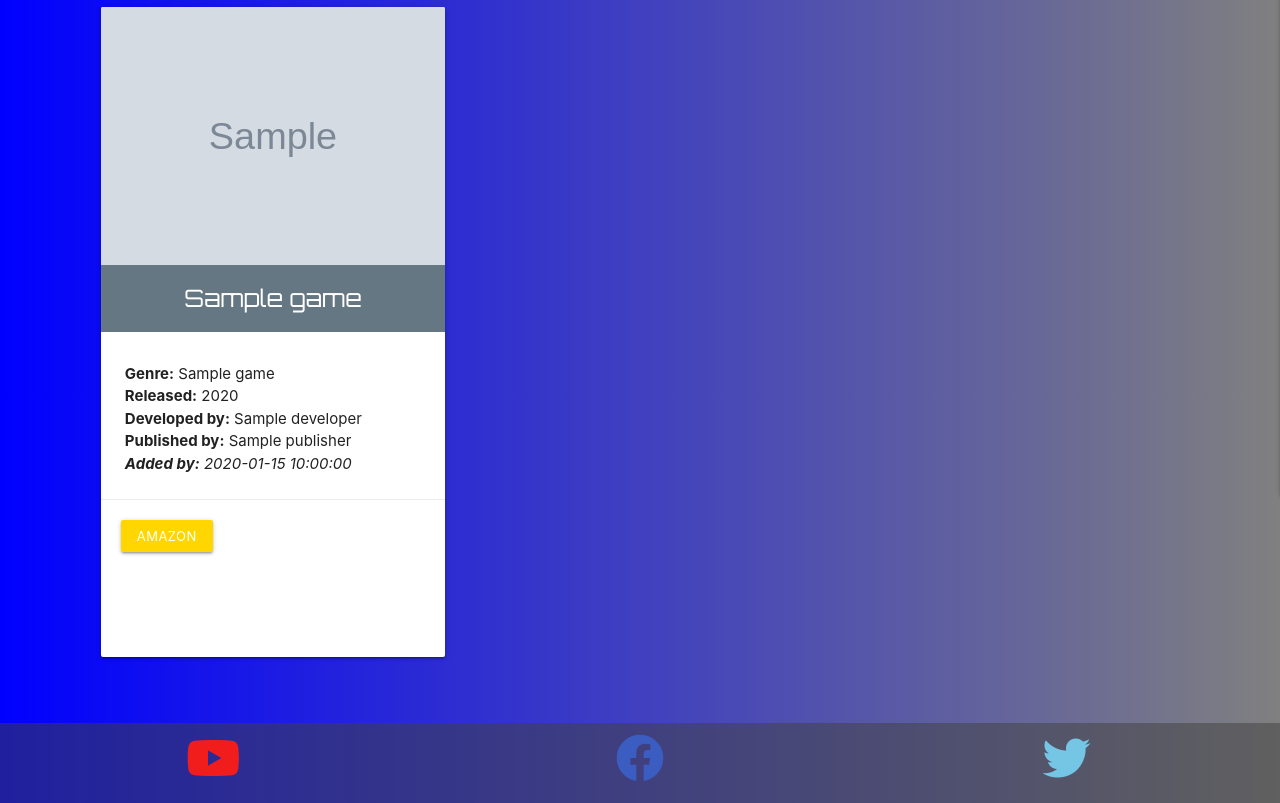
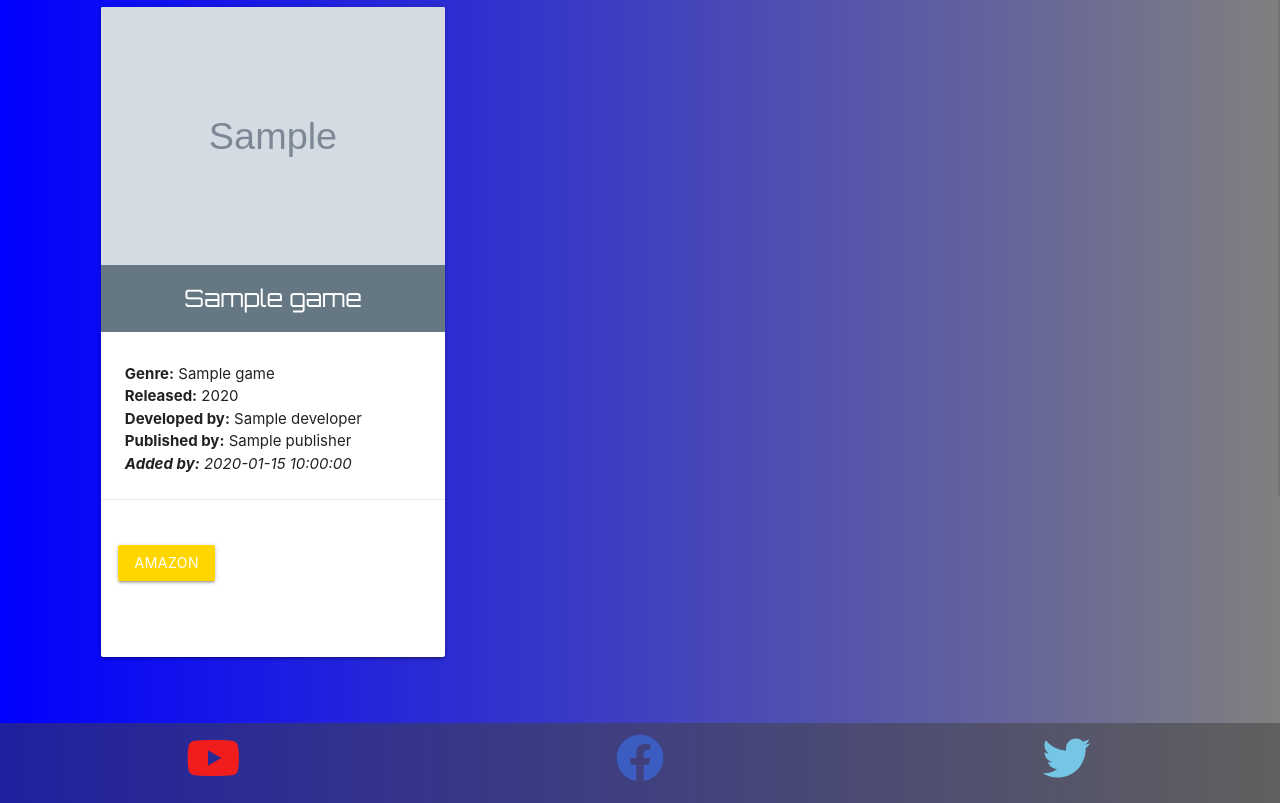
Before and after one commit to dvcoffey/ps-classics, a Flask app: page /games in a window 1280 px wide. Shown: the part 365-1168 px from the top of the page. Run offline with Flask 2, Linux system fonts and the light colour scheme; grey boxes marked "Sample" are stand-in pictures; a database or web service that is not in the repository returns one stand-in record (values such as "Sample title"); some libraries are stand-ins or nearby versions.

Commit message:
add comments to app.py code

```diff
--- a/app.py
+++ b/app.py
@@ -21,6 +21,12 @@ mongo = PyMongo(app)
 @app.route("/")
 @app.route("/index")
 def index():
+    """
+    List items by most recently added to database
+    List items by most page views
+    List genres to browse by genre
+    Return index.html
+    """
     recents = list(mongo.db.games.find().sort("time_stamp", -1).limit(6))
     views = list(mongo.db.games.find().sort("page_views", -1).limit(6))
     genres = list(mongo.db.genres.find().sort("genre_name", 1))
@@ -30,6 +36,11 @@ def index():
 
 @app.route("/games")
 def games():
+    """
+    Find games with search query if field has value
+    Else find all games
+    Return games.html
+    """
     query = request.args.get("query")
     if query:
         games = mongo.db.games.find(({"$text": {"$search": query}}))
@@ -38,24 +49,33 @@ def games():
     return render_template("games.html", games=games)
 
 
+@app.route("/search", methods=["GET", "POST"])
+def search():
+    '''
+    Get query by form input
+    Find games by matching query
+    Return games.html
+    '''
+    query = request.form.get("query")
+    games = mongo.db.games.find(({"$text": {"$search": query}}))
+    return render_template("games.html", games=games)
+
+
 @app.route("/details/<game_id>")
 def details(game_id):
-    '''Open game details'''
+    '''
+    Find game by game_id
+    Return game-details.html
+    '''
     game = mongo.db.games.find_one({"_id": ObjectId(game_id)})
     mongo.db.games.update(
         {"_id": ObjectId(game_id)}, {'$inc': {'page_views': +1}})
     return render_template("game-details.html", game=game)
 
 
-@app.route("/search", methods=["GET", "POST"])
-def search():
-    query = request.form.get("query")
-    games = mongo.db.games.find(({"$text": {"$search": query}}))
-    return render_template("games.html", games=games)
-
-
 @app.route("/register", methods=["GET", "POST"])
 def register():
+    # register new user to database
     if request.method == "POST":
         # check if username already exists in database
         existing_user = mongo.db.users.find_one(
@@ -75,12 +95,17 @@ def register():
         session["user"] = request.form.get("username").lower()
         flash("Registration Succesful!")
         return redirect(url_for("profile", username=session["user"]))
+
+    # If user already exists
     return render_template("register.html")
 
 
 @app.route("/login", methods=["GET", "POST"])
 def login():
+
+    # log in existing user
     if request.method == "POST":
+
         # check if username exists in db
         existing_user = mongo.db.users.find_one(
             {"username": request.form.get("username").lower()})
@@ -113,6 +138,10 @@ def profile(username):
     username = mongo.db.users.find_one(
         {"username": session["user"]})["username"]
 
+    '''
+    list games added to database by user
+    return profile.html
+    '''
     if session["user"]:
         games = list(mongo.db.games.find(
             {"added_by": session["user"]}).sort("time_stamp", -1))
@@ -131,7 +160,13 @@ def logout():
 
 @app.route("/add_game", methods=["GET", "POST"])
 def add_game():
+    '''
+    request input fields from form data
+    add new game to the database
+    return games.html
+    '''
     if request.method == "POST":
+        # time_stamp stores datetime to a string to by used by database
         time_stamp = str(datetime.now())
         game = {
             "game_name": request.form.get("game_name"),
@@ -148,12 +183,18 @@ def add_game():
         flash("Game Added To Database")
         return redirect(url_for("games"))
 
+    # retrieves genres for dropdown selector
     genres = mongo.db.genres.find().sort("genre_name", 1)
     return render_template("add-game.html", genres=genres)
 
 
 @app.route("/edit_game/<game_id>", methods=["GET", "POST"])
 def edit_game(game_id):
+    '''
+    request input fields from form data
+    update an existing game in the database
+    return games.html
+    '''
     if request.method == "POST":
         edit = {
             "game_name": request.form.get("game_name"),
@@ -168,7 +209,9 @@ def edit_game(game_id):
         mongo.db.games.update({"_id": ObjectId(game_id)}, edit)
         flash("Game Edited")
 
+    # find game by ObjectId
     game = mongo.db.games.find_one({"_id": ObjectId(game_id)})
+    # retrieves genres for dropdown selector
     genres = mongo.db.genres.find().sort("genre_name", 1)
     return render_template("edit-game.html", game=game, genres=genres)
 
@@ -182,12 +225,21 @@ def delete_game(game_id):
 
 @app.route("/genres")
 def genres():
+    '''
+    retrieve list of genres in database
+    return genres.html
+    '''
     genres = list(mongo.db.genres.find().sort("genre_name", 1))
     return render_template("genres.html", genres=genres)
 
 
 @app.route("/add_genre", methods=["GET", "POST"])
 def add_genre():
+    '''
+    request input fields from form data
+    add new genre to the database
+    return add-genre.html
+    '''
     if request.method == "POST":
         genre = {
             "genre_name": request.form.get("genre_name")
@@ -196,11 +248,17 @@ def add_genre():
         flash("Genre Added Succesfully")
         return redirect(url_for("genres"))
 
+    # if form input is cancelled
     return render_template("add-genre.html")
 
 
 @app.route("/edit_genre/<genre_id>", methods=["GET", "POST"])
 def edit_genre(genre_id):
+    '''
+    request input fields from form data
+    update an existing genre in the database
+    return genres.html
+    '''
     if request.method == "POST":
         edit = {
             "genre_name": request.form.get("genre_name")
@@ -209,6 +267,7 @@ def edit_genre(genre_id):
         flash("Genre Successfully Updated")
         return redirect(url_for("genres"))
 
+    # if form input is cancelled
     genre = mongo.db.genres.find_one({"_id": ObjectId(genre_id)})
     return render_template("edit-genre.html", genre=genre)
 
@@ -222,6 +281,10 @@ def delete_genre(genre_id):
 
 @app.route("/filter_genre/<genre_name>", methods=["GET", "POST"])
 def filter_genre(genre_name):
+    '''
+    retrieve games from database that contain a specific genre
+    return games.html with filter applied
+    '''
     games = list(mongo.db.games.find({"genre_name": genre_name}))
     return render_template("games.html", games=games)
 
--- a/static/css/style.css
+++ b/static/css/style.css
@@ -30,6 +30,10 @@ html{
     margin-top: 0;
     font-family: "Orbitron", sans-serif;
     font-weight: 400;
+}
+
+.btn{
+    margin: 5px auto;
 }
 
 footer{
--- a/templates/games.html
+++ b/templates/games.html
@@ -46,22 +46,24 @@
                         </div>
                         <div class="card-action">
                             <div class="row">
-                                <div class="col s12 l4 card-button">
-                                    <a href="https://www.amazon.com/s?k=ps1+{{ game.game_name}}"
-                                        target="_blank" rel="noopener noreferrer" class="btn-small yellow accent-4">Amazon</a>
-                                </div>
                                 {% if session.user|lower == game.added_by|lower %}
                                     <div class="col s6 l4 card-button">
-                                        <a href="{{ url_for('edit_game', game_id=game._id ) }}" class="btn-small green accent-4">
+                                        <a href="{{ url_for('edit_game', game_id=game._id ) }}" class="btn green accent-4">
                                             Edit
                                         </a>
                                         </div>
                                     <div class="col s6 l4 card-button">
-                                        <a href="{{ url_for('delete_game', game_id=game._id ) }}" class="btn-small red accent-4">
+                                        <a href="{{ url_for('delete_game', game_id=game._id ) }}" class="btn red accent-4">
                                             Delete
                                         </a>
                                     </div>
                                 {% endif %}
+                            </div>
+                            <div class="row">
+                                <div class="col s12 l4 card-button">
+                                    <a href="https://www.amazon.com/s?k=ps1+{{ game.game_name}}"
+                                        target="_blank" class="btn yellow darken-4 accent-4">Amazon</a>
+                                </div>
                             </div>
                         </div>
                     </div>
```
